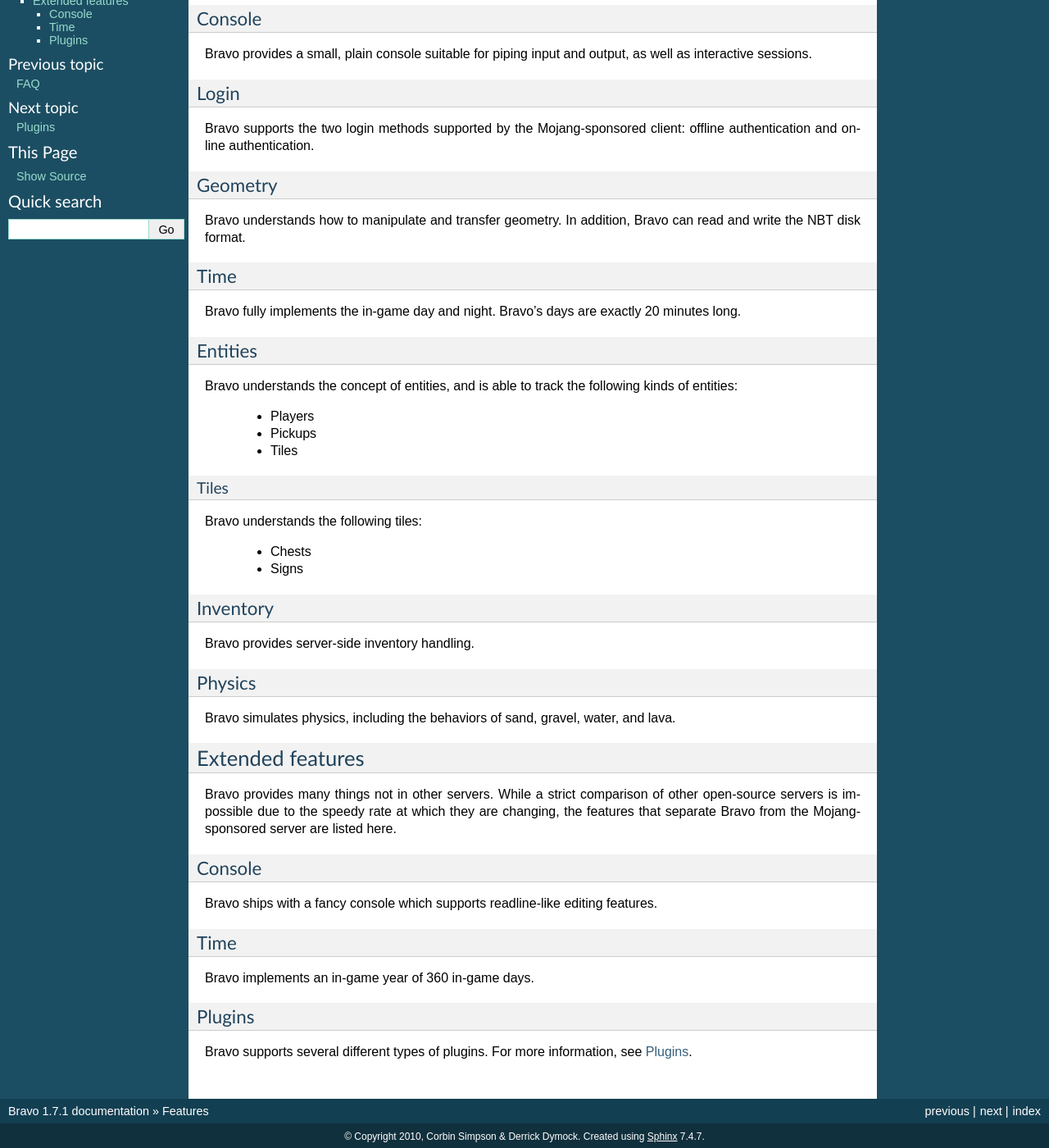
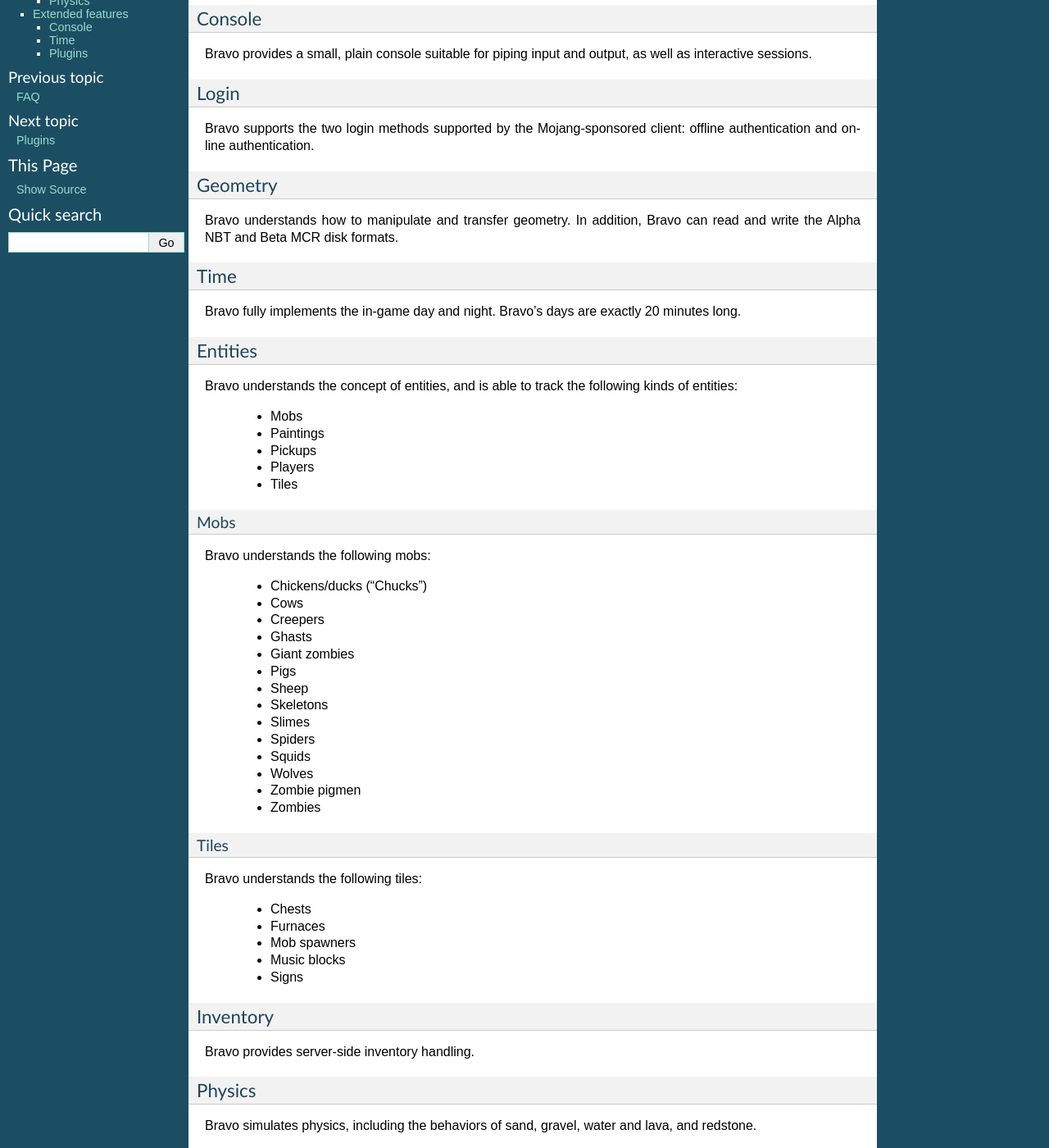
Before and after one commit to bravoserver/bravo, a Sphinx documentation site: the page built from docs/features.rst, in a window 1280 px wide and 1400 px high, scrolled down 241 px. Shown: the whole window at 82% size. Built offline with Sphinx 7.4.7, drawn with Linux system fonts in a browser that asks for light colours; formulas are drawn with MathJax 3.

Commit message:
docs: Bump features.
Possibly exaggerating slightly, but that's life.

```diff
--- a/docs/features.rst
+++ b/docs/features.rst
@@ -27,7 +27,7 @@
 --------
 
 Bravo understands how to manipulate and transfer geometry. In addition, Bravo
-can read and write the NBT disk format.
+can read and write the Alpha NBT and Beta MCR disk formats.
 
 Time
 ----
@@ -41,9 +41,31 @@
 Bravo understands the concept of entities, and is able to track the following
 kinds of entities:
 
+ * Mobs
+ * Paintings
+ * Pickups
  * Players
- * Pickups
  * Tiles
+
+Mobs
+^^^^
+
+Bravo understands the following mobs:
+
+ * Chickens/ducks ("Chucks")
+ * Cows
+ * Creepers
+ * Ghasts
+ * Giant zombies
+ * Pigs
+ * Sheep
+ * Skeletons
+ * Slimes
+ * Spiders
+ * Squids
+ * Wolves
+ * Zombie pigmen
+ * Zombies
 
 Tiles
 ^^^^^
@@ -51,6 +73,9 @@
 Bravo understands the following tiles:
 
  * Chests
+ * Furnaces
+ * Mob spawners
+ * Music blocks
  * Signs
 
 Inventory
@@ -61,8 +86,8 @@
 Physics
 -------
 
-Bravo simulates physics, including the behaviors of sand, gravel, water, and
-lava.
+Bravo simulates physics, including the behaviors of sand, gravel, water and
+lava, and redstone.
 
 Extended features
 =================
```
